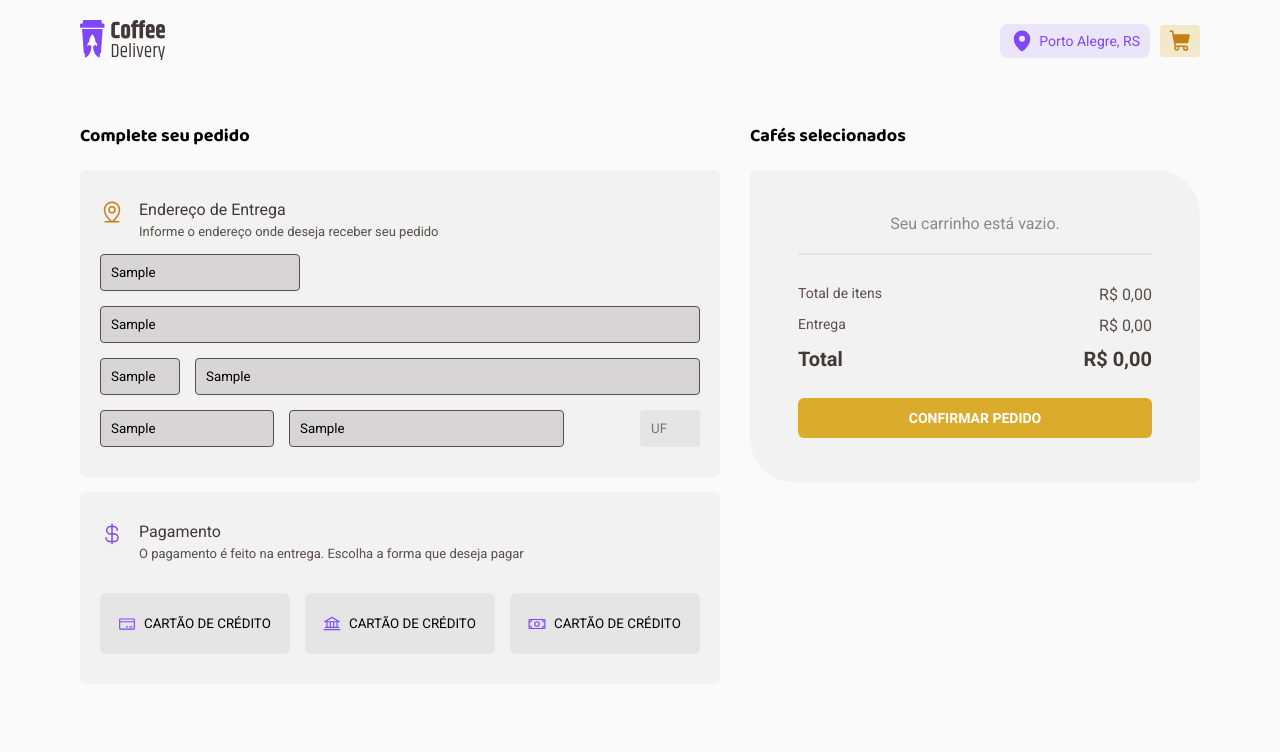
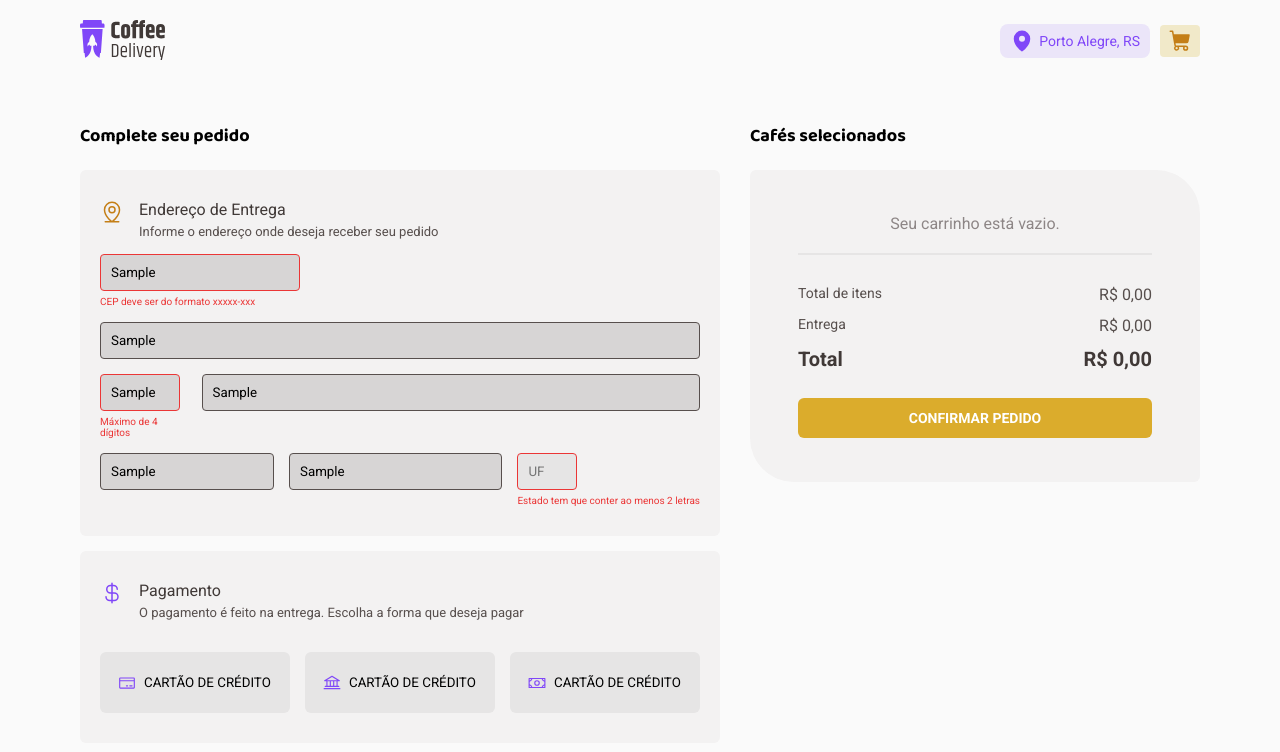
Before and after one commit to rodrigo-noschang/coffee-delivery, a React (Vite) app: page /order in a window 1280 px wide. Both pictures are taken after typing "Sample", "Sample", "Sample", "Sample", "Sample", "Sample" into the empty fields and a click on the button "CONFIRMAR PEDIDO". Shown: the top 752 px of the page. Built offline with nearby package versions, Linux system fonts and the light colour scheme; the HTML template or start-up script is replaced by a standard one.

Commit message:
Done gathering the payment and form informations, still have to replace that in the final page

```diff
--- a/src/components/AddressForm/index.tsx
+++ b/src/components/AddressForm/index.tsx
@@ -1,6 +1,5 @@
 import { MapPinLine } from '@phosphor-icons/react';
-// import { zodResolver } from '@hookform/resolvers/zod';
-import { useFormContext } from 'react-hook-form';
+import { useFormContext, FieldErrors } from 'react-hook-form';
 import * as zod from 'zod';
 
 import {
@@ -28,10 +27,10 @@ export const addressFormSchema = zod.object({
     }, {
         message: 'CEP deve ser do formato xxxxx-xxx'
     }).optional(),
-    street: zod.string().max(30).nonempty('Informe o endereço'),
-    number: zod.string().max(4).nonempty('Informe o número'),
-    complement: zod.string().max(20).optional(),
-    neighborhood: zod.string().max(15).optional(),
+    street: zod.string().max(30, 'Máximo de 30 caractéres').nonempty('Informe o endereço'),
+    number: zod.string().max(4, 'Máximo de 4 dígitos').nonempty('Informe o número'),
+    complement: zod.string().max(50, 'Máximo de 50 caractéres').optional(),
+    neighborhood: zod.string().max(15, 'Máximo de 15 caractéres').optional(),
     city: zod.string().nonempty('Informe a cidade'),
     state: zod.string()
         .min(2, 'Estado tem que conter ao menos 2 letras')
@@ -42,7 +41,11 @@ export const addressFormSchema = zod.object({
 
 export type AddressFormType = zod.infer<typeof addressFormSchema>;
 
-export function AddressForm() {
+interface AddressFormProps {
+    formErrors: FieldErrors<AddressFormType>
+}
+
+export function AddressForm({ formErrors }: AddressFormProps) {
     const { address } = useAddressContext();
 
     // A criação do formulário está em Order/index.tsx
@@ -58,8 +61,6 @@ export function AddressForm() {
         city,
         state
     } = formData;
-
-    console.log(city);
 
     return (
         <AddressFormContainer>
@@ -81,65 +82,107 @@ export function AddressForm() {
 
                 <Form>
                     <AddressStreet>
-                        <InputContainer isInputFilled={!!zip_code}>
+                        <InputContainer isInputFilled={!!zip_code} isInputInvalid={!!formErrors.zip_code?.message}>
                             <input
                                 placeholder='CEP'
                                 {...register('zip_code')}
                                 defaultValue={address.zip_code ?? ''}
                             />
+
+                            {formErrors.zip_code &&
+                                <span>
+                                    {formErrors.zip_code.message}
+                                </span>
+                            }
                         </InputContainer>
 
-                        <InputContainer isInputFilled={!!street}>
+                        <InputContainer isInputFilled={!!street} isInputInvalid={!!formErrors.street?.message}>
                             <input
                                 placeholder='Rua'
                                 {...register('street')}
                                 defaultValue={address.street ?? ''}
                             />
+
+                            {formErrors.street &&
+                                <span>
+                                    {formErrors.street.message}
+                                </span>
+                            }
                         </InputContainer>
                     </AddressStreet>
 
                     <AddressComplement>
-                        <InputContainer isInputFilled={!!number}>
+                        <InputContainer isInputFilled={!!number} isInputInvalid={!!formErrors.number?.message}>
                             <input
                                 placeholder='Número'
                                 {...register('number')}
                                 defaultValue={address.number ?? ''}
                             />
+
+                            {formErrors.number &&
+                                <span>
+                                    {formErrors.number.message}
+                                </span>
+                            }
                         </InputContainer>
 
-                        <InputContainer isInputFilled={!!complement}>
+                        <InputContainer isInputFilled={!!complement} isInputInvalid={!!formErrors.complement?.message}>
                             <input
                                 placeholder='Complemento'
                                 {...register('complement')}
                                 defaultValue={address.complement ?? ''}
                             />
+
+                            {formErrors.complement &&
+                                <span>
+                                    {formErrors.complement.message}
+                                </span>
+                            }
                         </InputContainer>
                     </AddressComplement>
 
                     <AddressCity>
-                        <InputContainer isInputFilled={!!neighborhood}>
+                        <InputContainer isInputFilled={!!neighborhood} isInputInvalid={!!formErrors.neighborhood?.message}>
                             <input
                                 placeholder='Bairro'
                                 {...register('neighborhood')}
                                 defaultValue={address.neighborhood ?? ''}
                             />
+
+                            {formErrors.neighborhood &&
+                                <span>
+                                    {formErrors.neighborhood.message}
+                                </span>
+                            }
                         </InputContainer>
 
                         <div className='city-state-container'>
-                            <InputContainer isInputFilled={!!city}>
+                            <InputContainer isInputFilled={!!city} isInputInvalid={!!formErrors.city?.message}>
                                 <input
                                     placeholder='Cidade'
                                     {...register('city')}
                                     defaultValue={address.city ?? ''}
                                 />
+
+                                {formErrors.city &&
+                                    <span>
+                                        {formErrors.city.message}
+                                    </span>
+                                }
                             </InputContainer>
 
-                            <InputContainer isInputFilled={!!state}>
+                            <InputContainer isInputFilled={!!state} isInputInvalid={!!formErrors.state?.message}>
                                 <input
                                     placeholder='UF'
                                     {...register('state')}
                                     defaultValue={address.state ?? ''}
                                 />
+
+                                {formErrors.state &&
+                                    <span>
+                                        {formErrors.state.message}
+                                    </span>
+                                }
                             </InputContainer>
                         </div>
                     </AddressCity>
--- a/src/components/AddressForm/styles.ts
+++ b/src/components/AddressForm/styles.ts
@@ -48,7 +48,8 @@ export const Form = styled.div`
 `;
 
 interface InputContainerProps {
-    isInputFilled: boolean
+    isInputFilled: boolean,
+    isInputInvalid: boolean
 }
 
 export const InputContainer = styled.div<InputContainerProps>`
@@ -60,10 +61,13 @@ export const InputContainer = styled.div<InputContainerProps>`
 
         // eslint fucked this one up:
         border-color: ${props => {
-        return props.isInputFilled ?
-            props => props.theme["black-300"]
+        return props.isInputInvalid ?
+            props.theme["red-500"]
             :
-            'transparent';
+            props.isInputFilled ?
+                props => props.theme["black-300"]
+                :
+                'transparent'
     }};
 
         // and this one too:
@@ -72,6 +76,13 @@ export const InputContainer = styled.div<InputContainerProps>`
             props.theme["black-100"] :
             props.theme["grey-400"];
     }}
+    }
+
+    span {
+        margin-top: 5px;
+        font-size: 1.0rem;
+
+        color: ${props => props.theme["red-500"]};
     }
 `;
 
--- a/src/components/PaymentMethod/index.tsx
+++ b/src/components/PaymentMethod/index.tsx
@@ -5,16 +5,23 @@ import {
     Money
 } from '@phosphor-icons/react';
 
-import { PaymentMethodContainer, PaymentMethodHeader, PaymentOption, PaymentOptionsContainer } from "./styles";
-import { useState } from 'react';
+import {
+    PaymentMethodContainer,
+    PaymentMethodHeader,
+    PaymentMethodsOptions,
+    PaymentOption,
+    PaymentOptionsContainer
+} from "./styles";
 
-import { PaymentMethodsOptions } from './styles';
+interface PaymentMethodProps {
+    selectedMethod: PaymentMethodsOptions | null
+    selectPaymentMethod: (method: PaymentMethodsOptions) => void
+}
 
-export function PaymentMethod() {
-    const [selectedMethod, setSelectedMethod] = useState<PaymentMethodsOptions | null>(null);
+export function PaymentMethod({ selectedMethod, selectPaymentMethod }: PaymentMethodProps) {
 
     function handleSelectPaymentMethod(method: PaymentMethodsOptions) {
-        setSelectedMethod(method);
+        selectPaymentMethod(method);
     }
 
     return (
--- a/src/pages/Order/index.tsx
+++ b/src/pages/Order/index.tsx
@@ -1,5 +1,6 @@
+import { useState } from "react";
+import { zodResolver } from '@hookform/resolvers/zod';
 import { useForm, FormProvider } from "react-hook-form";
-import { zodResolver } from '@hookform/resolvers/zod';
 
 import { useAddressContext } from "../../contexts/Address";
 
@@ -18,8 +19,15 @@ import {
     OrderRightSideContainer
 } from "./styles";
 
+type PaymentMethodsOptions = "debit" | "credit" | "cash"
 
 export function Order() {
+    const [selectedMethod, setSelectedMethod] = useState<PaymentMethodsOptions | null>(null);
+
+    function selectPaymentMethod(method: PaymentMethodsOptions) {
+        setSelectedMethod(method);
+    }
+
     const { address } = useAddressContext();
 
     const addressForm = useForm<AddressFormType>({
@@ -44,9 +52,12 @@ export function Order() {
                     </h2>
 
                     <FormProvider {...addressForm}>
-                        <AddressForm />
+                        <AddressForm formErrors={errors} />
                     </FormProvider>
-                    <PaymentMethod />
+                    <PaymentMethod
+                        selectedMethod={selectedMethod}
+                        selectPaymentMethod={selectPaymentMethod}
+                    />
                 </OrderLeftSideContainer>
 
                 <OrderRightSideContainer>
--- a/src/styles/theme/index.ts
+++ b/src/styles/theme/index.ts
@@ -19,4 +19,6 @@ export const defaultTheme = {
     'grey-200': '#F3F2F2',
     'grey-300': '#EDEDED',
     'grey-400': '#E6E5E5',
+
+    'red-500': '#EB3636'
 }
```
